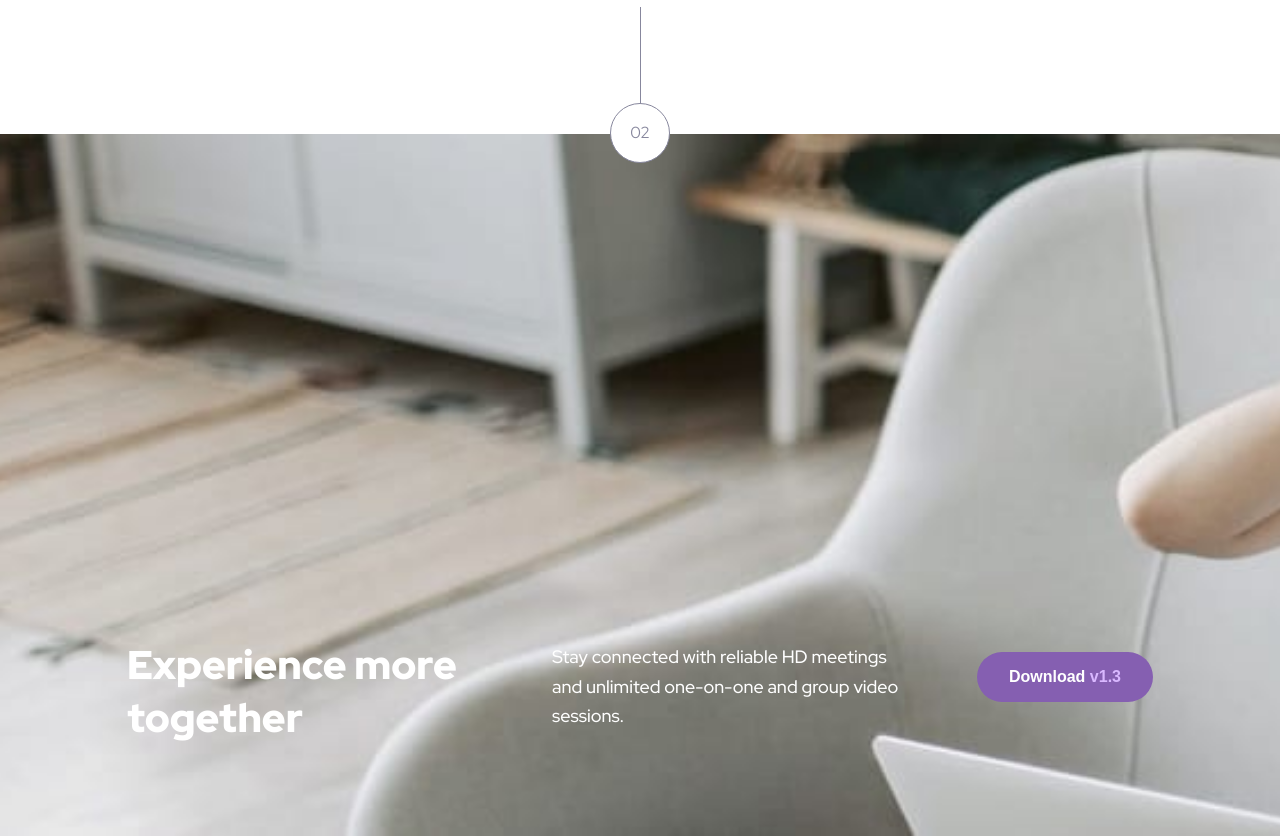
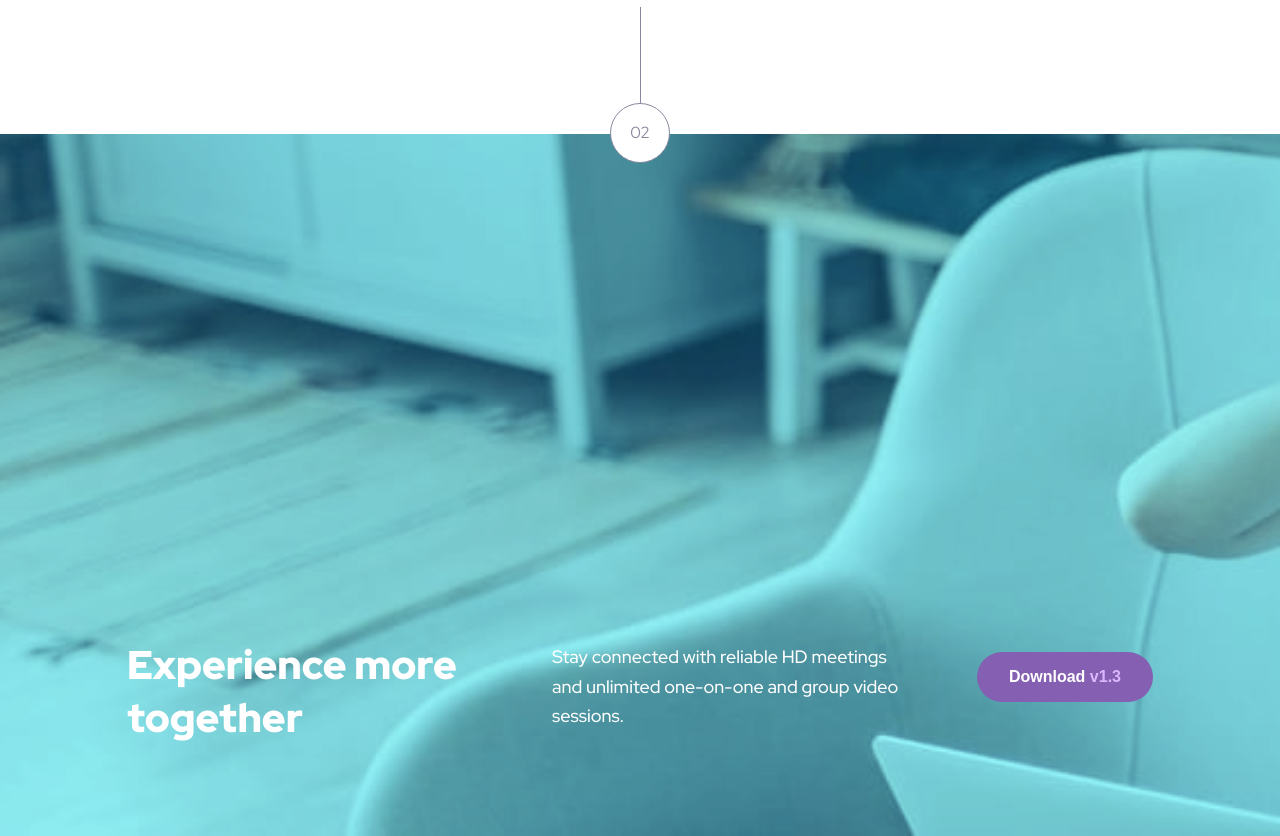
Before and after one commit to ltc870/meetlandingpage, a plain HTML site: page startercode/index.html in a window 1280 px wide. Shown: the part 1540-2376 px from the top of the page. Drawn offline with Linux system fonts and the light colour scheme.

Commit message:
updated the css

```diff
--- a/startercode/assets/css/styles.css
+++ b/startercode/assets/css/styles.css
@@ -175,7 +175,8 @@ body {
 
 .footer {
   background-image: url("../../assets/mobile/image-footer.jpg");
-  background-color: #4d96a9;
+  background-color: hsla(192, 37%, 48%, 1);
+  background-blend-mode: overlay;
   background-size: cover;
   background-repeat: no-repeat;
   padding-bottom: 5em;
```
